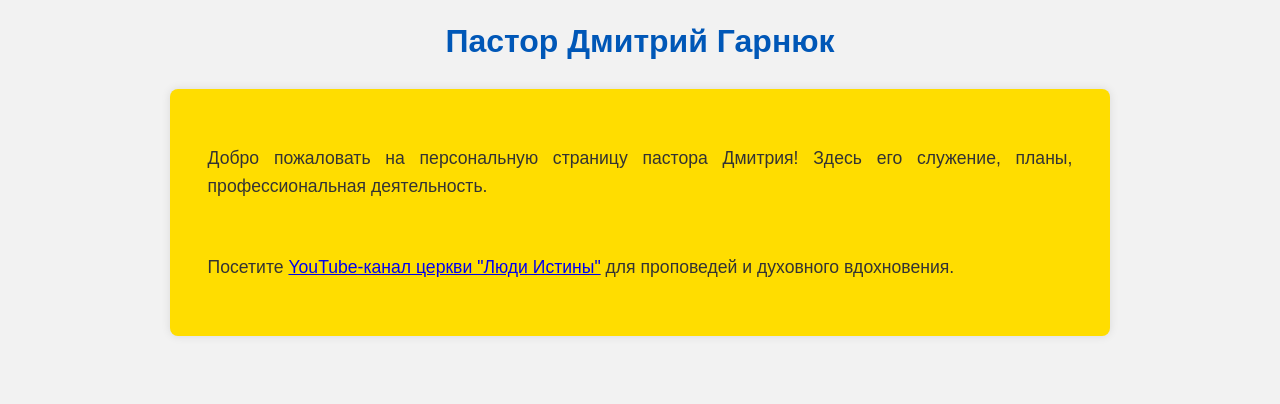
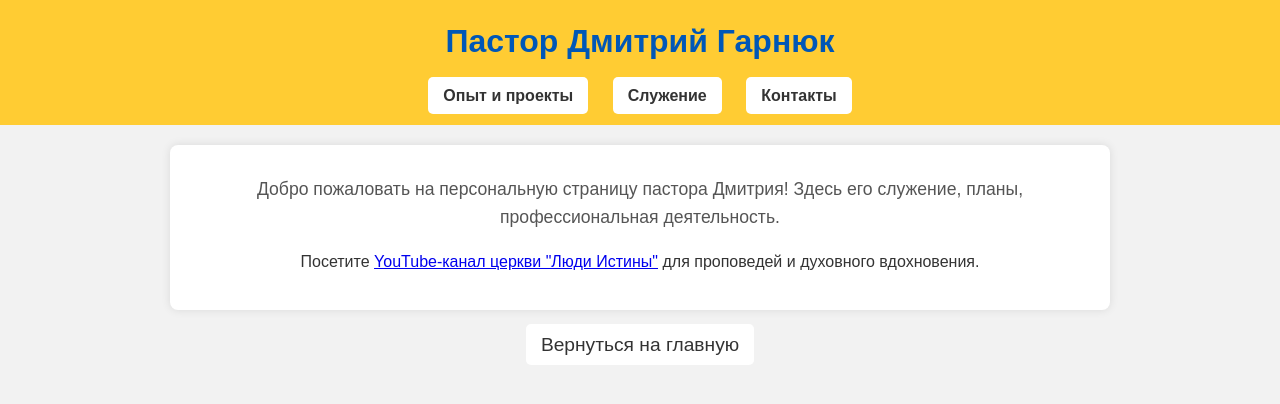
Before and after one commit to Henadzi2024/Dmytro-Harnyuk, a plain HTML site: page index.html in a window 1280 px wide. Drawn offline with Linux system fonts and the light colour scheme.

Commit message:
Update index.html

```diff
--- a/index.html
+++ b/index.html
@@ -2,44 +2,130 @@
 <html lang="ru">
 <head>
     <meta charset="UTF-8">
+    <meta name="viewport" content="width=device-width, initial-scale=1.0">
     <title>Пастор Дмитрий Гарнюк</title>
     <style>
         body {
             font-family: Arial, sans-serif;
-            background-color: #f2f2f2;
+            background-color: #f2f2f2; /* Светлый фон */
             color: #333;
             line-height: 1.6;
             margin: 0;
             padding: 0;
         }
+        header {
+            background-color: #ffcc33; /* Желтый цвет украинского флага */
+            padding: 1em 0;
+            text-align: center;
+        }
         h1 {
             color: #0057b7; /* Синий цвет украинского флага */
             font-size: 2em;
+            margin: 0;
+        }
+        nav {
+            margin-top: 1em;
             text-align: center;
-            margin-top: 0.5em;
+        }
+        nav a {
+            margin: 0 10px;
+            text-decoration: none;
+            color: #333;
+            font-weight: bold;
+            padding: 10px 15px;
+            background-color: #ffffff;
+            border-radius: 5px;
+        }
+        nav a:hover {
+            background-color: #ffcc33;
+            color: #0057b7;
         }
         .content {
             max-width: 900px;
-            margin: auto;
+            margin: 20px auto;
             padding: 20px;
-            background-color: #ffdd00; /* Желтый цвет украинского флага */
+            background-color: #ffffff;
             border-radius: 8px;
             box-shadow: 0 0 10px rgba(0, 0, 0, 0.1);
+            text-align: center;
         }
-        p {
+        .content img {
+            width: 90%;
+            max-width: 900px;
+            height: auto;
+            display: block;
+            margin: 0 auto;
+            border-radius: 8px;
+        }
+        .img-description {
+            margin-top: 10px;
             font-size: 1.1em;
-            text-align: justify;
-            padding: 1em;
+            color: #555;
+        }
+        .back-to-main {
+            margin-top: 20px;
+            text-align: center;
+        }
+        .back-to-main a {
+            text-decoration: none;
+            font-size: 1.2em;
+            color: #333;
+            background-color: #ffffff;
+            border-radius: 5px;
+            padding: 10px 15px;
+        }
+        .back-to-main a:hover {
+            background-color: #ffcc33;
+            color: #0057b7;
+        }
+        .back-to-top {
+            position: fixed;
+            bottom: 20px;
+            right: 20px;
+            background-color: #ffcc33;
+            color: white;
+            padding: 10px;
+            border-radius: 50%;
+            cursor: pointer;
+            text-align: center;
+            font-size: 18px;
+            display: none;
         }
     </style>
 </head>
 <body>
     <header>
         <h1>Пастор Дмитрий Гарнюк</h1>
+        <nav>
+            <a href="experience.html">Опыт и проекты</a>
+            <a href="services.html">Служение</a>
+            <a href="contacts.html">Контакты</a>
+        </nav>
     </header>
     <div class="content">
-        <p>Добро пожаловать на персональную страницу пастора Дмитрия! Здесь его служение, планы, профессиональная деятельность.</p>
+        <p class="img-description">Добро пожаловать на персональную страницу пастора Дмитрия! Здесь его служение, планы, профессиональная деятельность.</p>
         <p>Посетите <a href="https://www.youtube.com/@user-ui1cf2gs2b" target="_blank">YouTube-канал церкви "Люди Истины"</a> для проповедей и духовного вдохновения.</p>
     </div>
+
+    <div class="back-to-main">
+        <a href="index.html">Вернуться на главную</a>
+    </div>
+
+    <div id="back-to-top" class="back-to-top" onclick="scrollToTop()">↑ Наверх</div>
+
+    <script>
+        window.onscroll = function() {
+            var button = document.getElementById("back-to-top");
+            if (document.body.scrollTop > 200 || document.documentElement.scrollTop > 200) {
+                button.style.display = "block";
+            } else {
+                button.style.display = "none";
+            }
+        };
+
+        function scrollToTop() {
+            window.scrollTo({top: 0, behavior: 'smooth'});
+        }
+    </script>
 </body>
 </html>
```
